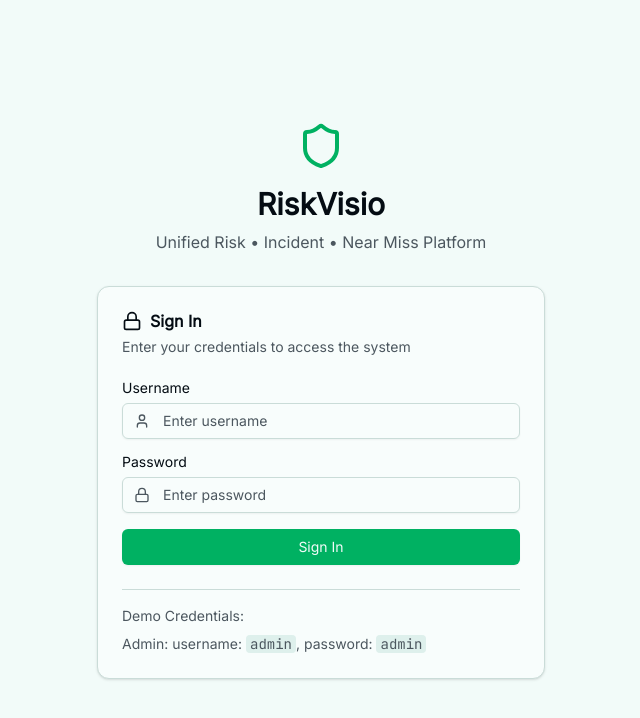
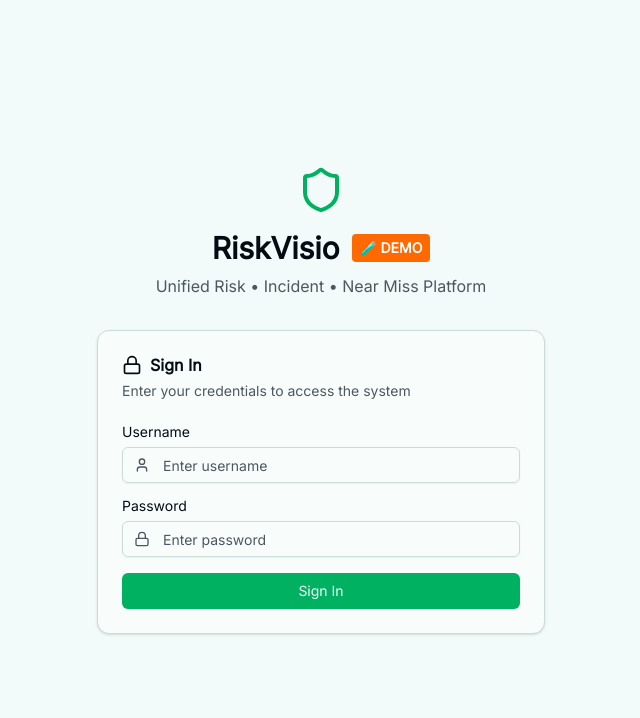
Before and after one commit to Emil-InfiniBI/RiskVisio, a React (Vite) app: page / in a window 1280 px wide. Shown: the top 718 px of the page, without its empty margins (319-959 px from the left). Built offline with nearby package versions, Linux system fonts and the light colour scheme.

Commit message:
Remove visible admin credentials and add prominent DEMO indicators
- Remove demo credentials section from login page
- Add orange DEMO badge to header next to RiskVisio title
- Add DEMO indicator to login page title
- Makes it clear this is a demo without exposing credentials

```diff
--- a/src/components/Header.tsx
+++ b/src/components/Header.tsx
@@ -32,6 +32,7 @@
           <div className="flex items-center space-x-3">
             <span className="text-3xl">🛡️</span>
             <div>
+              <div className="flex items-center gap-3">
                 <h1 className="text-2xl font-bold text-foreground">
                   RiskVisio
                   {selectedFactory !== 'ALL' && (
@@ -40,6 +41,10 @@
                     </span>
                   )}
                 </h1>
+                <Badge variant="destructive" className="bg-orange-500 hover:bg-orange-600 text-white font-bold px-3 py-1 text-sm">
+                  🧪 DEMO
+                </Badge>
+              </div>
               <p className="text-sm text-muted-foreground">
                 Unified Risk • Incident • Near Miss Platform
                 {selectedFactory === 'ALL' ? ' - All Factories' : ` - ${selectedFactory} Operations`}
--- a/src/components/Login.tsx
+++ b/src/components/Login.tsx
@@ -44,7 +44,10 @@
           <div className="flex justify-center mb-4">
             <Shield className="h-12 w-12 text-primary" />
           </div>
-          <h1 className="text-3xl font-bold text-foreground">RiskVisio</h1>
+          <div className="flex items-center justify-center gap-3 mb-2">
+            <h1 className="text-3xl font-bold text-foreground">RiskVisio</h1>
+            <span className="bg-orange-500 text-white px-2 py-1 rounded text-sm font-bold">🧪 DEMO</span>
+          </div>
           <p className="text-muted-foreground mt-2">
             Unified Risk • Incident • Near Miss Platform
           </p>
@@ -108,13 +111,6 @@
                 {isLoading ? 'Signing in...' : 'Sign In'}
               </Button>
             </form>
-
-            <div className="mt-6 pt-4 border-t">
-              <div className="text-sm text-muted-foreground">
-                <p className="font-medium mb-2">Demo Credentials:</p>
-                <p>Admin: username: <code className="bg-muted px-1 rounded">admin</code>, password: <code className="bg-muted px-1 rounded">admin</code></p>
-              </div>
-            </div>
           </CardContent>
         </Card>
       </div>
```
Lines whose indentation alone changed are shown as unchanged.
